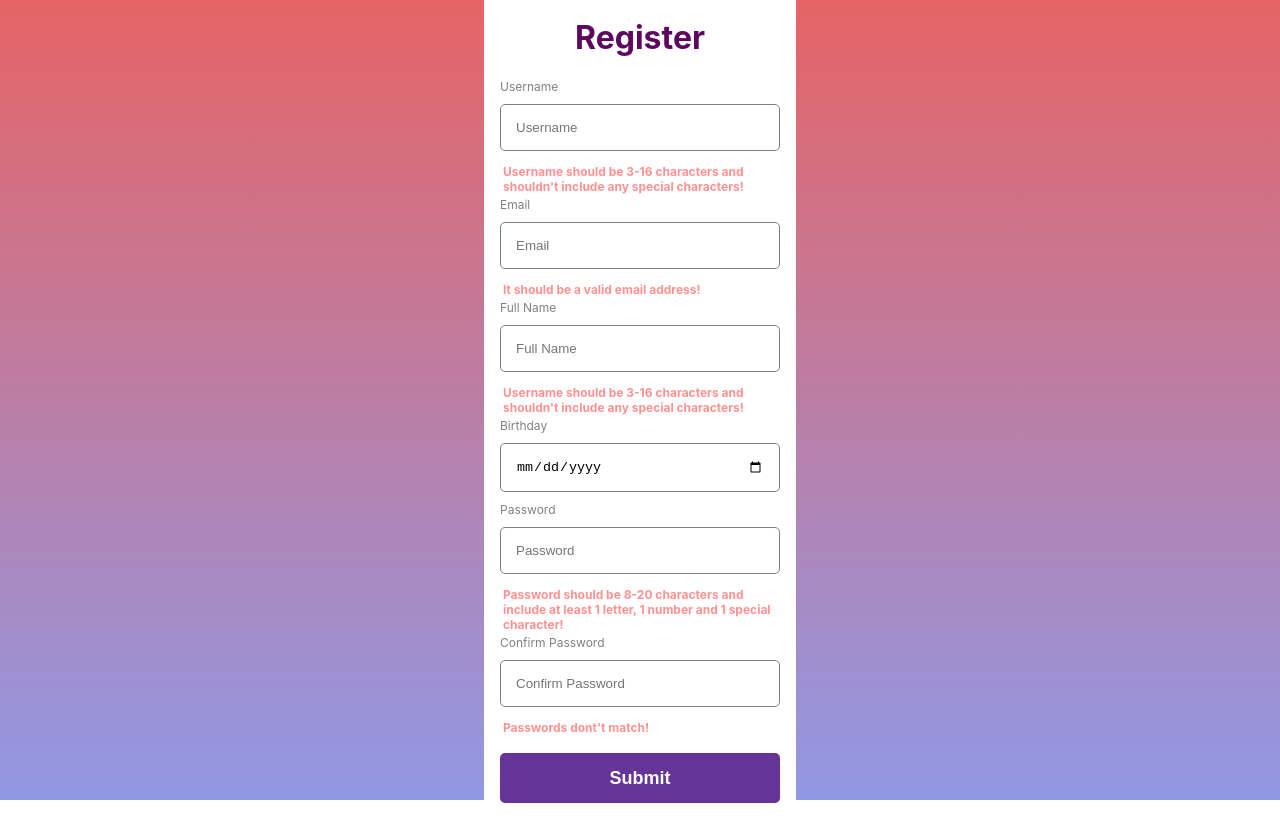
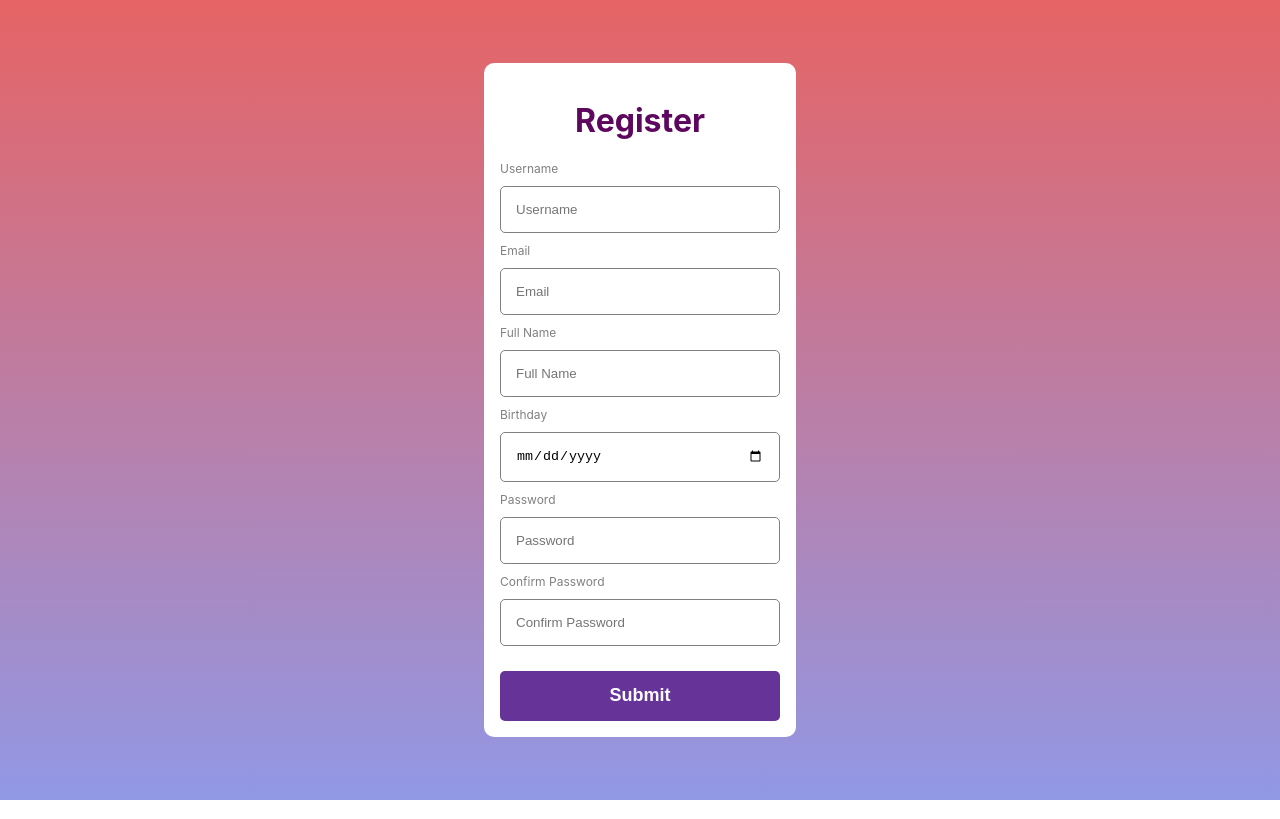
Before and after one commit to KearneyDevs/data-driven-forms, a React (Create React App) app: page / in a window 1280 px wide. Built offline with nearby package versions, Linux system fonts and the light colour scheme.

Commit message:
added additional styling for error messages and when to display

```diff
--- a/src/components/formInput.css
+++ b/src/components/formInput.css
@@ -24,6 +24,11 @@ span {
   display: none;
 }
 
-input:invalid ~ span {
+input:invalid[focused="true"] {
+  border: 1px solid rgba(255, 0, 0, 0.432);
+}
+
+input:invalid[focused="true"] ~ span {
   display: block;
+  margin-bottom: 0.5rem;
 }
```
